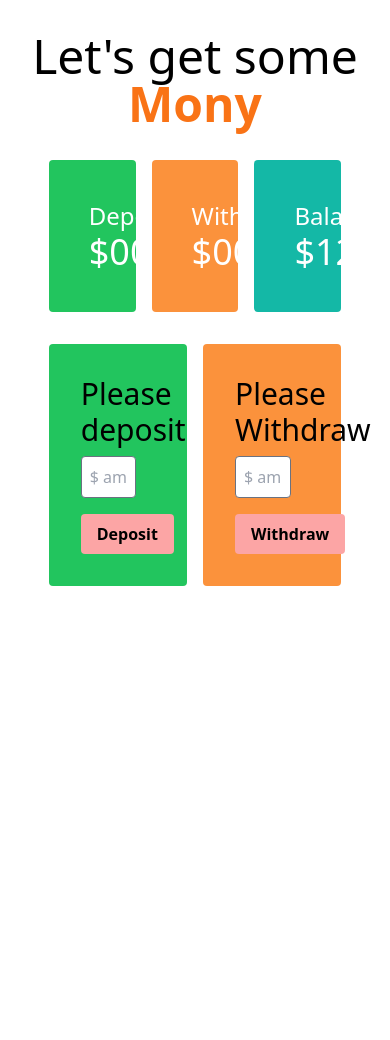
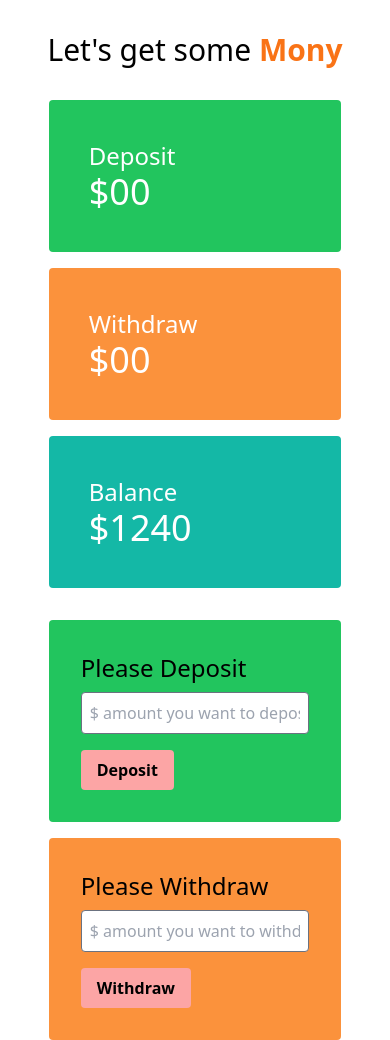
Before and after one commit to mehedihasan99/bank-website-m26, a plain HTML site: page bank.html in a window 390 px wide. Before the commit the page ends 844 px from the top, so only its background shows below. Drawn offline with nearby package versions, Linux system fonts and the light colour scheme.

Commit message:
responsive

```diff
--- a/bank.html
+++ b/bank.html
@@ -9,14 +9,16 @@
   </head>
   <body>
     <header>
-      <h1 class="text-5xl text-center mt-8">
+      <h1 class="text-3xl md:text-4xl text-center mt-8">
         Let's get some <span class="font-semibold text-orange-500">Mony</span>
       </h1>
     </header>
     <main class="w-3/4 mx-auto">
       <!-- balance and transaction  -->
       <section class="mt-8">
-        <div class="grid grid-cols-3 gap-4 text-white">
+        <div
+          class="grid grid-cols-1 sm:grid-cols-2 lg:grid-cols-3 gap-4 text-white"
+        >
           <div class="bg-green-500 p-10 rounded">
             <h3 class="text-2xl">Deposit</h3>
             <h3 class="text-4xl">$<span id="total-deposit">00</span></h3>
@@ -33,13 +35,13 @@
       </section>
       <!-- deposit and withdraw -->
       <section class="mt-8">
-        <div class="grid grid-cols-2 gap-4">
+        <div class="grid grid-cols-1 md:grid-cols-2 gap-4">
           <div class="bg-green-500 p-8 rounded">
-            <h3 class="text-3xl mb-2">Please deposit</h3>
+            <h3 class="text-2xl lg:text-3xl mb-2">Please Deposit</h3>
             <div>
               <input
                 id="deposit-input"
-                class="border border-gray-500 rounded block w-3/4 mb-4 p-2"
+                class="border border-gray-500 rounded block w-full lg:w-3/4 mb-4 p-2"
                 type=""
                 name=""
                 id=""
@@ -54,11 +56,11 @@
             </div>
           </div>
           <div class="bg-orange-400 p-8 rounded">
-            <h3 class="text-3xl mb-2">Please Withdraw</h3>
+            <h3 class="text-2xl lg:text-3xl mb-2">Please Withdraw</h3>
             <div>
               <input
                 id="withdraw-input"
-                class="border border-gray-500 rounded block w-3/4 mb-4 p-2"
+                class="border border-gray-500 rounded block w-full lg:w-3/4 mb-4 p-2"
                 type=""
                 name=""
                 id=""
```
Also changed, not shown: index.html (+7 -5 lines).
